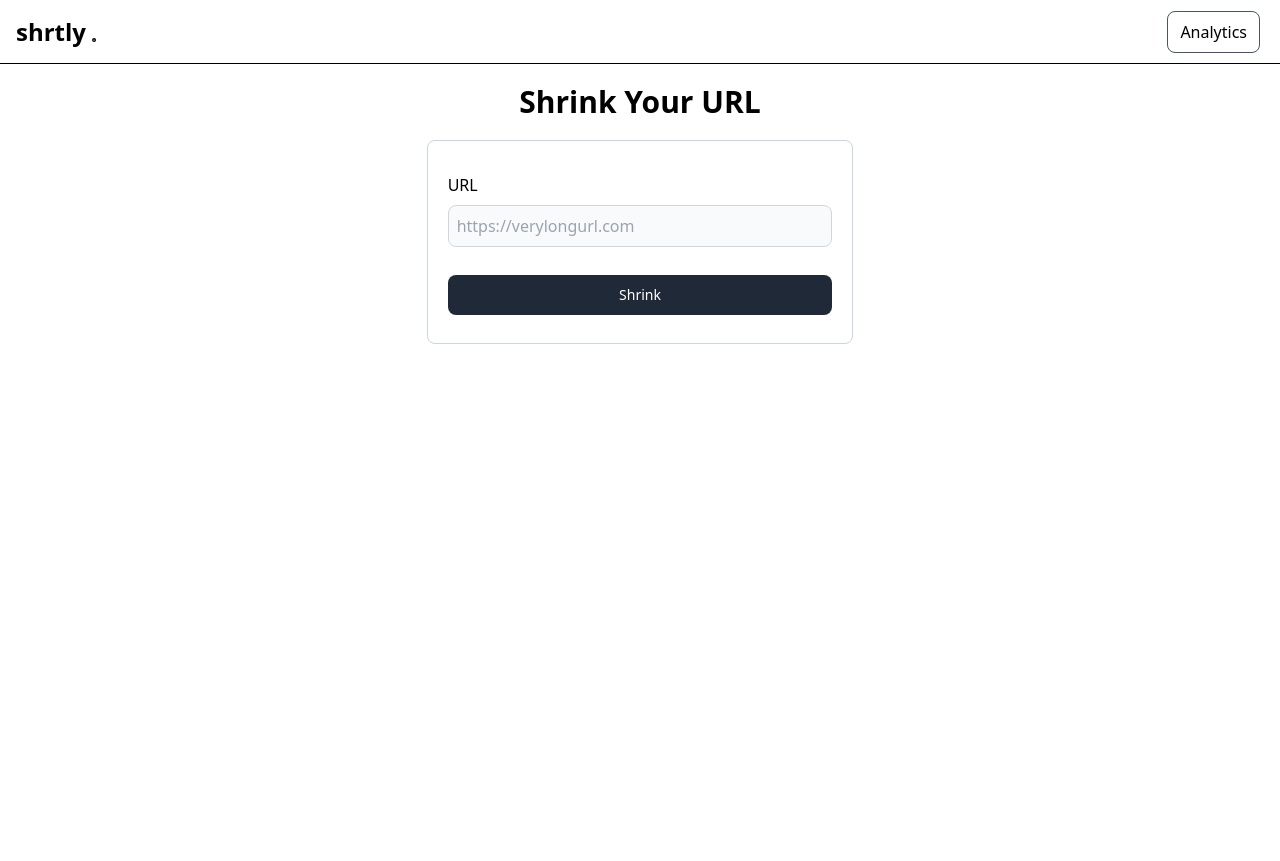
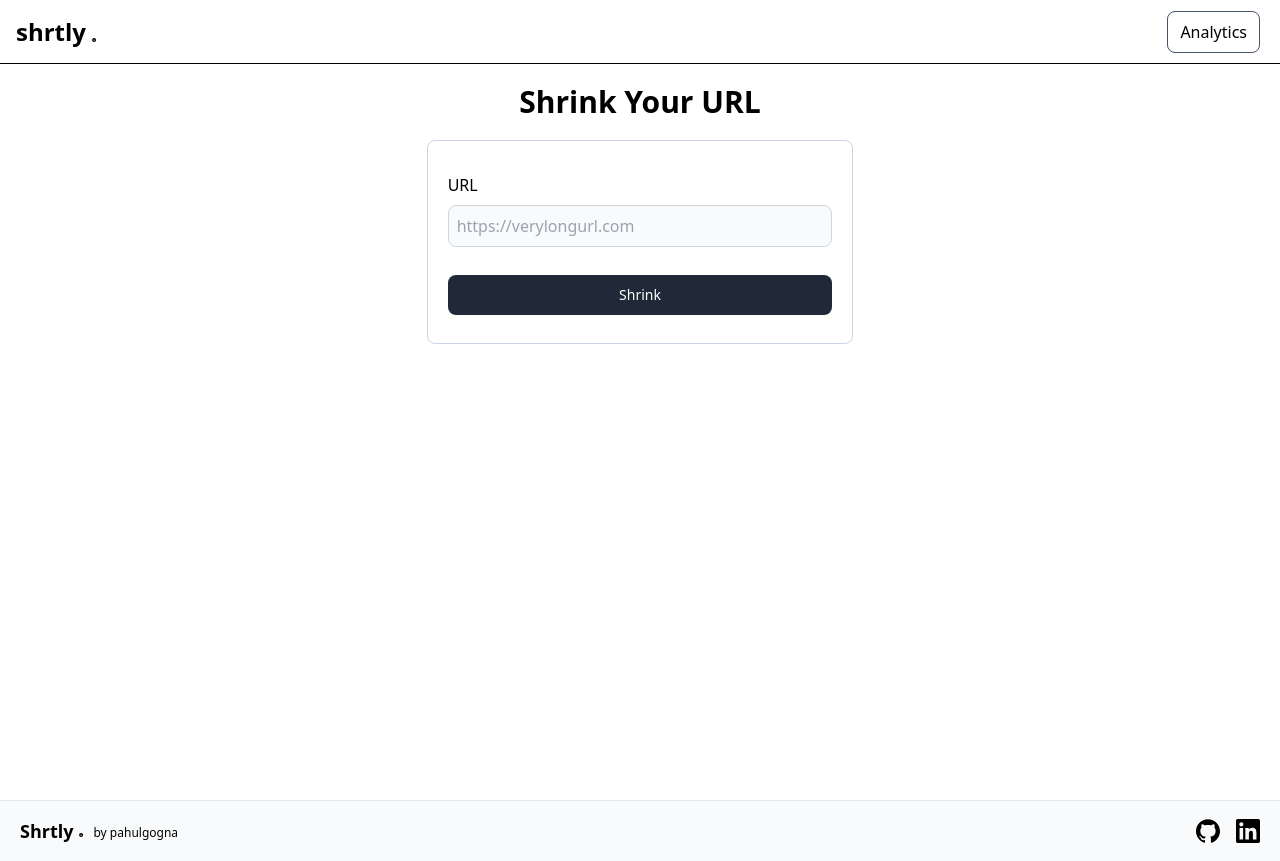
Before and after one commit to pahulgogna/shrtly-url, a React (Vite) app in the folder frontend/: page / in a window 1280 px wide. Before the commit the page ends 800 px from the top, so only its background shows below. Built offline with nearby package versions, Linux system fonts and the light colour scheme.

Commit message:
add CI workflow for Docker image build and deployment; update backend Dockerfile and configure CORS; implement Footer component and remove GoogleAds component

```diff
--- a/frontend/src/App.tsx
+++ b/frontend/src/App.tsx
@@ -6,13 +6,13 @@
 import GraphPage from './pages/GraphPage'
 import Redirect from './pages/Redirect'
 import NewUrl from './pages/NewUrl'
-// import GoogleAds from './components/GoogleAds'
+import Footer from './components/Footer'
 
 function App() {
 
     return (
-      <div className='h-full'>
-        {/* <GoogleAds/> */}
+      <>
+      <div className='min-h-screen'>
         <BrowserRouter>
           <Appbar/>
           <Routes>
@@ -24,6 +24,8 @@
           </Routes>
         </BrowserRouter>
       </div>
+      <Footer/>
+      </>
     )
 }
 
--- /dev/null
+++ b/frontend/src/components/Footer.tsx
@@ -0,0 +1,43 @@
+import { Dot } from "lucide-react";
+import { GitHub, LinkedIn } from "./basics/Icons";
+
+const Footer = () => {
+  return (
+    <footer className="bg-gray-50 border-t text-black py-4">
+      <div className="container mx-auto px-5 flex items-center justify-between">
+        <div className="flex">
+            <h1 className="text-lg font-bold flex justify-end flex-col">Shrtly</h1>
+            <div className="flex flex-col justify-end m-0 gap-0 p-0">
+                    <Dot strokeWidth={"4px"} size={"20px"} className=" justify-start flex w-4 h-5 p-0 m-0"/>
+                    </div>
+            <div className="flex justify-end flex-col pb-1 pl-1">
+                <div className="text-xs ">
+                    by pahulgogna
+                </div>
+            </div>
+        </div>
+
+        <div className="flex space-x-4">
+          <a
+            href="https://github.com/pahulgogna"
+            target="_blank"
+            rel="noopener noreferrer"
+            className="hover:text-gray-700"
+          >
+            <GitHub/>
+          </a>
+          <a
+            href="https://linkedin.com/in/pahul-gogna-2a5a3928a"
+            target="_blank"
+            rel="noopener noreferrer"
+            className="hover:text-blue-700"
+          >
+            <LinkedIn/>
+          </a>
+        </div>
+      </div>
+    </footer>
+  );
+};
+
+export default Footer;
--- a/frontend/src/components/GoogleAds.tsx
+++ /dev/null
@@ -1,19 +0,0 @@
-import { useEffect } from "react";
-
-const GoogleAds = () => {
-  useEffect(() => {
-    const script = document.createElement("script")
-    script.src = `https://pagead2.googlesyndication.com/pagead/js/adsbygoogle.js?client=${import.meta.env.VITE_GOOGLE_ADSENSE_ID}`
-    script.async = true
-    script.crossOrigin="anonymous"
-    document.head.appendChild(script)
-
-    return () => {
-      document.head.removeChild(script);
-    };
-  }, []);
-
-  return null;
-};
-
-export default GoogleAds;
--- /dev/null
+++ b/frontend/src/components/basics/Icons.tsx
@@ -0,0 +1,17 @@
+
+
+export const GitHub = () => {
+    return (
+        <div className="h-6 w-6">
+            <svg role="img" viewBox="0 0 24 24" xmlns="http://www.w3.org/2000/svg"><title>GitHub</title><path d="M12 .297c-6.63 0-12 5.373-12 12 0 5.303 3.438 9.8 8.205 11.385.6.113.82-.258.82-.577 0-.285-.01-1.04-.015-2.04-3.338.724-4.042-1.61-4.042-1.61C4.422 18.07 3.633 17.7 3.633 17.7c-1.087-.744.084-.729.084-.729 1.205.084 1.838 1.236 1.838 1.236 1.07 1.835 2.809 1.305 3.495.998.108-.776.417-1.305.76-1.605-2.665-.3-5.466-1.332-5.466-5.93 0-1.31.465-2.38 1.235-3.22-.135-.303-.54-1.523.105-3.176 0 0 1.005-.322 3.3 1.23.96-.267 1.98-.399 3-.405 1.02.006 2.04.138 3 .405 2.28-1.552 3.285-1.23 3.285-1.23.645 1.653.24 2.873.12 3.176.765.84 1.23 1.91 1.23 3.22 0 4.61-2.805 5.625-5.475 5.92.42.36.81 1.096.81 2.22 0 1.606-.015 2.896-.015 3.286 0 .315.21.69.825.57C20.565 22.092 24 17.592 24 12.297c0-6.627-5.373-12-12-12"/></svg>
+        </div>
+    )
+}
+
+export const LinkedIn = () => {
+    return (
+        <div className="h-6 w-6">
+                <svg role="img" viewBox="0 0 24 24" xmlns="http://www.w3.org/2000/svg"><title>LinkedIn</title><path d="M20.447 20.452h-3.554v-5.569c0-1.328-.027-3.037-1.852-3.037-1.853 0-2.136 1.445-2.136 2.939v5.667H9.351V9h3.414v1.561h.046c.477-.9 1.637-1.85 3.37-1.85 3.601 0 4.267 2.37 4.267 5.455v6.286zM5.337 7.433c-1.144 0-2.063-.926-2.063-2.065 0-1.138.92-2.063 2.063-2.063 1.14 0 2.064.925 2.064 2.063 0 1.139-.925 2.065-2.064 2.065zm1.782 13.019H3.555V9h3.564v11.452zM22.225 0H1.771C.792 0 0 .774 0 1.729v20.542C0 23.227.792 24 1.771 24h20.451C23.2 24 24 23.227 24 22.271V1.729C24 .774 23.2 0 22.222 0h.003z"/></svg>
+            </div>
+    )
+}
```
Also changed, not shown: 2 other files (tests, documents, lock files or other folders).
